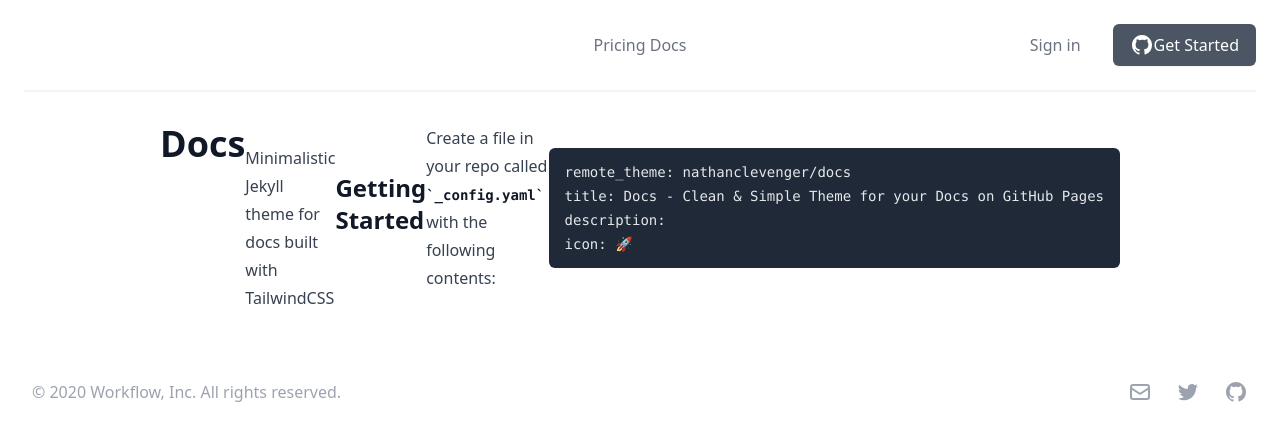
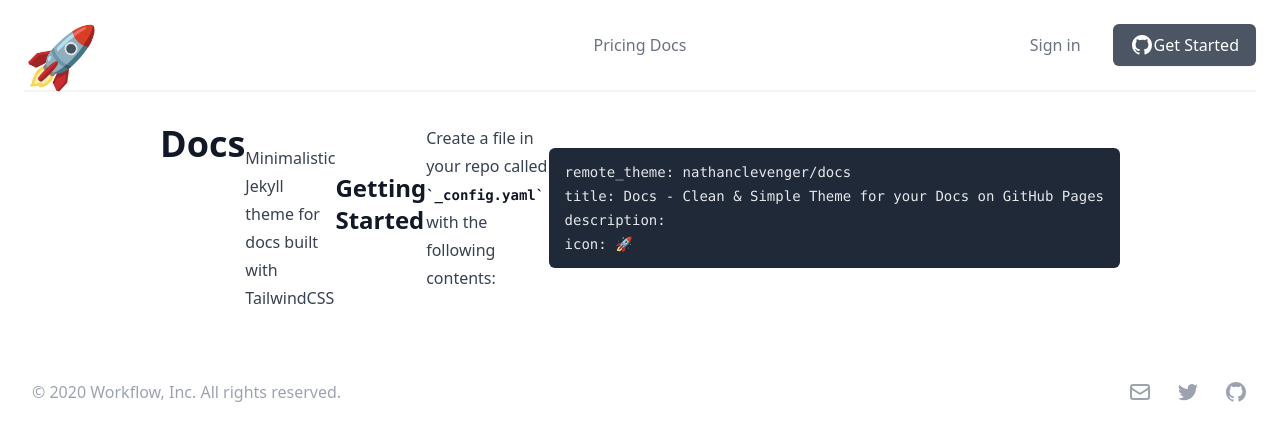
Before and after one commit to nathanclevenger/docs, a Jekyll site: the page built from README.md, in a window 1280 px wide. Shown: the top 441 px of the page. Built offline with Jekyll 4.4.1, drawn with Linux system fonts in a browser that asks for light colours; nearby versions of some CDN libraries; our own code applies the rules of GitHub Pages for plain Markdown files.

Commit message:
Update default.html

```diff
--- a/_layouts/default.html
+++ b/_layouts/default.html
@@ -24,6 +24,7 @@
       <div class="flex justify-start lg:w-0 lg:flex-1">
         <a href="#">
           <span class="sr-only">Docs</span>
+          <p class="h-8 w-auto sm:h-10 text-6xl">🚀</p>
 <!--           <img class="h-8 w-auto sm:h-10" src="https://tailwindui.com/img/logos/workflow-mark-indigo-600.svg" alt=""> -->
         </a>
       </div>
```
